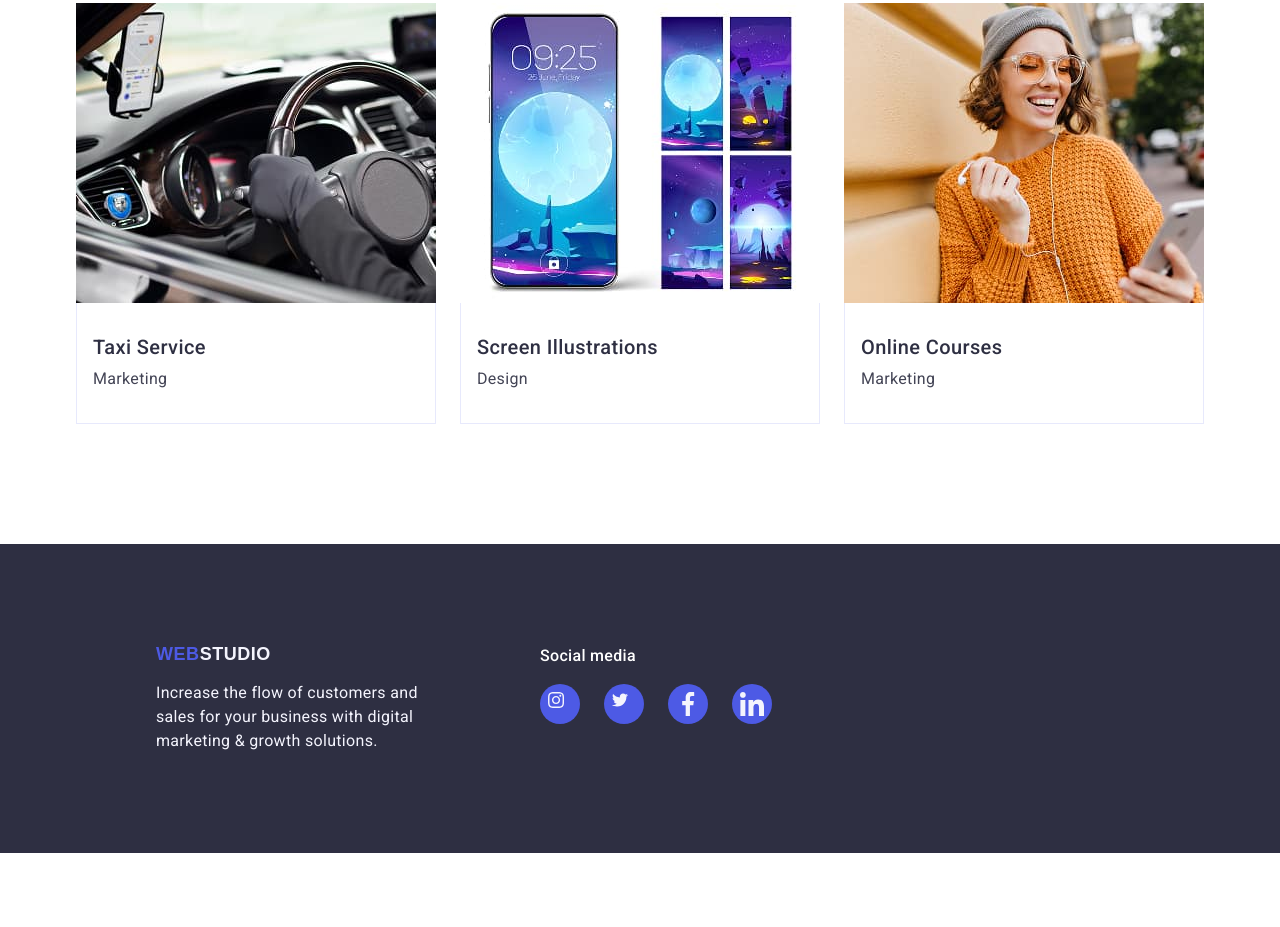
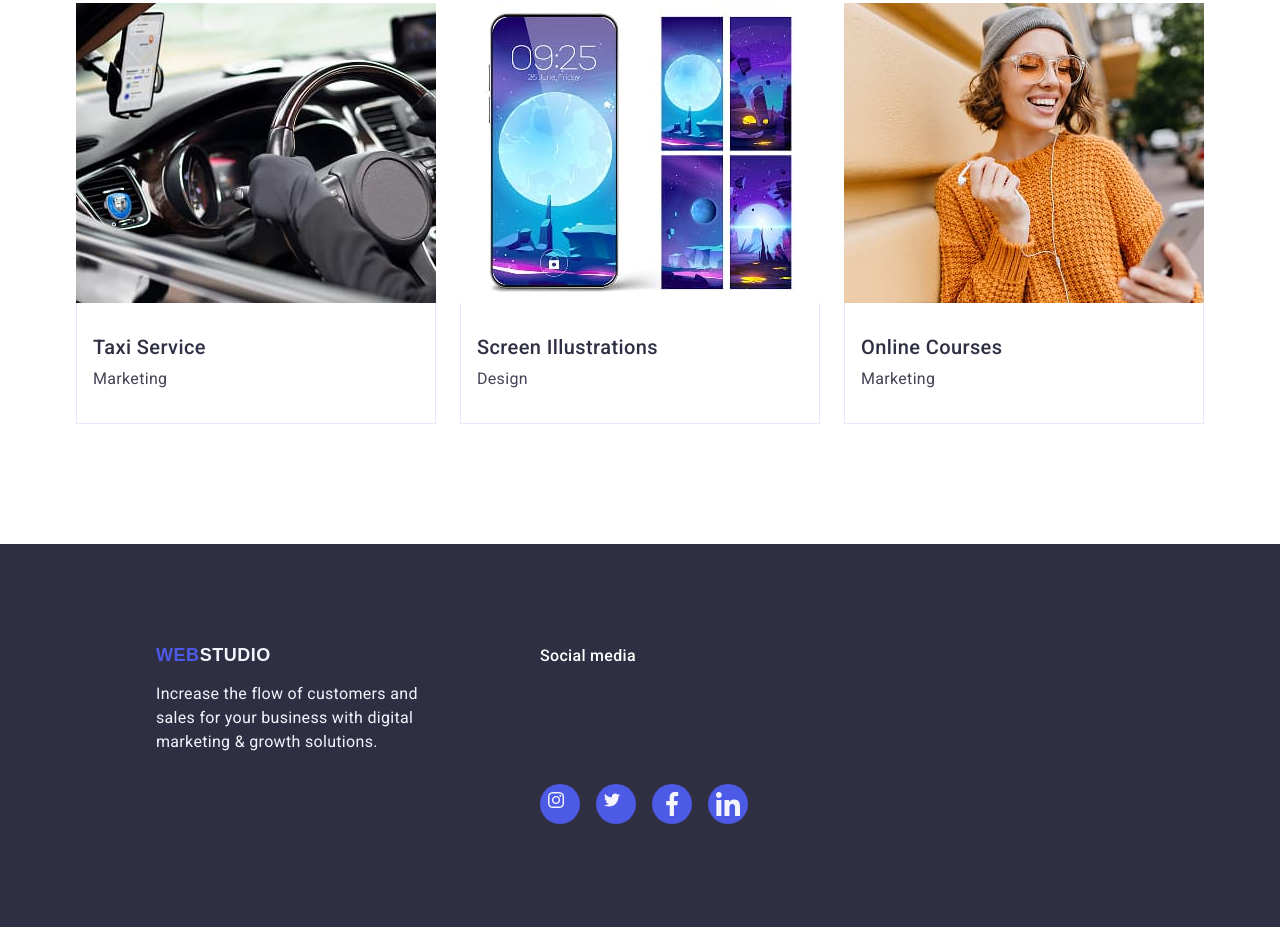
Before and after one commit to Anton111111111111111111111111111111/goit-markup-hw-04, a plain HTML site: page index.html in a window 1280 px wide. Shown: the part 2614-3541 px from the top of the page. Before the commit the page ends 3467 px from the top, so only its background shows below. Drawn offline with nearby package versions, Linux system fonts and the light colour scheme; a web font is replaced by a local one.

Commit message:
commit message

```diff
--- a/css/styles.css
+++ b/css/styles.css
@@ -391,10 +391,10 @@ p {
     transform: translateY(100%);
     transition: transform 250ms cubic-bezier(0.4, 0, 0.2, 1);
 }
-/*
+
 .portfolio-img-text:hover {
-    transform: 250ms cubic-bezier(0.4, 0, 0.2, 1);
-} */
+    transform: translateY(0%);
+}
 
 .Portfolio-cant {
     padding: 32px 16px;
@@ -414,8 +414,14 @@ p {
     padding: 100px 0;
 }
 
-.footer .container {
+.footer-container {
+    display: flex;
+    align-items: baseline;
+}
+
+.footer-container .container {
     /* justify-content: flex-start; */
+    margin-right: 120px;
     margin-left: 156px;
 }
 
@@ -436,13 +442,20 @@ p {
     margin-bottom: 16px;
 }
 
-.footer-socials {
+.footer-text-socials {
     display: flex;
     flex-direction: column;
     gap: 16px;
+    line-height: 1.5;
+    letter-spacing: 0.02em;
     color: #ffffff;
     margin-top: 0;
+    margin-bottom: 16px;
     font-weight: 500;
+}
+
+.socials-list.footer {
+    gap: 16px;
 }
 
 .socials-link-logo.foot {
--- a/index.html
+++ b/index.html
@@ -343,14 +343,14 @@
     </main>
 
     <footer class="footer">
-        <div class="container">
-            <a class="footer-logo" href="./index.html">Web<span class="logo-studio">Studio</span></a>
-            <p class="footer-text">Increase the flow of customers and sales for your business with digital marketing & growth solutions.</p>
-        </div>
-        <div class="footer-socials">
-            <p>Social media</p>
-            <div class="socials-logo">
-                <ul class="socials-list">
+        <div class="footer-container">
+            <div class="container">
+                <a class="footer-logo" href="./index.html">Web<span class="logo-studio">Studio</span></a>
+                <p class="footer-text">Increase the flow of customers and sales for your business with digital marketing & growth solutions.</p>
+            </div>
+            <div>
+                <p class="footer-text-socials">Social media</p>
+                <ul class="socials-list footer">
                     <li class="socials-item">
                         <a href="https://www.instagram.com/" class="socials-link">
                             <svg class="socials-link-logo foot" width="24" height="24">
```
